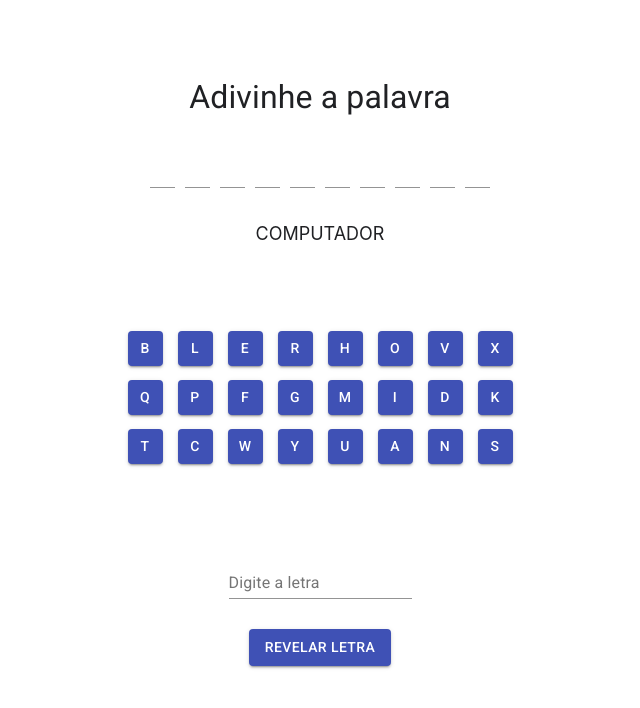
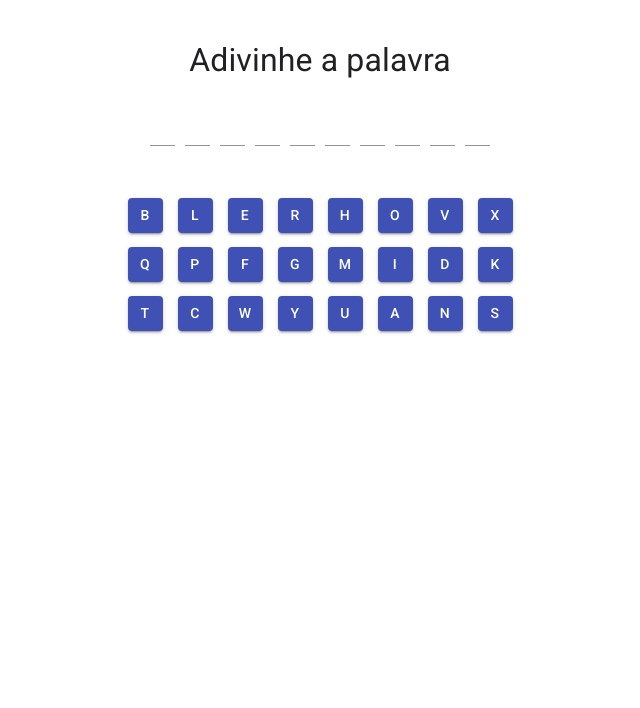
Before and after one commit to brunog2/adivinha-palavra, a React (Create React App) app: page / in a window 1280 px wide. Shown: the top 708 px of the page, without its empty margins (320-960 px from the left). Built offline with nearby package versions, Linux system fonts and the light colour scheme.

Commit message:
Condições de vitória e derrota feitas

```diff
--- a/src/App.css
+++ b/src/App.css
@@ -3,7 +3,7 @@
     max-width: 500px;
     margin-left: auto;
     margin-right: auto;
-    margin-top: 50px;
+    margin-top: 1%;
     border-radius: 10px;
     padding: 15px;
 }
@@ -16,7 +16,7 @@
 .container-caracteres{
     display: flex;
     justify-content: center;
-    margin: 30px;
+    margin-top: 5%;
 }
 
 .container-caracteres .caractere{
@@ -28,13 +28,15 @@
     text-align: center;
     font-size: 18px;
     color: #202124;
-    margin: 30px;
+
 }
 
 .container-bt-letras{
+    margin-top: 8%;
     width: 80%;
     border-radius: 3px;
-    padding: 10%;
+    margin-left: auto;
+    margin-right: auto;
     display: flex;
     justify-content: space-around;
     flex-wrap: wrap;
--- a/src/App.js
+++ b/src/App.js
@@ -20,12 +20,14 @@ class App extends React.Component {
       ],
       alfabeto: 'abcdefghijklmnopqrstuvwxyz',
       palavraAleatoria: "",
-      letrasAleatorias: ""
+      letrasAleatorias: "",
+      chute: "",
+      tentativas: 5
     };
     this.revelarLetra = this.revelarLetra.bind(this);
   };
 
-  componentDidMount() {
+  async componentDidMount() {
     var palavraAleatoria = this.state.palavras[Math.floor(Math.random() * this.state.palavras.length)].toUpperCase();
     var palavraAleatoriaEmbaralhada = palavraAleatoria;
     var palavraAleatoriaEmbaralhadaSemRepeticao = "";
@@ -40,10 +42,15 @@ class App extends React.Component {
 
     for (var character in palavraAleatoria){
       console.log(palavraAleatoria[character], palavraAleatoriaEmbaralhadaSemRepeticao);
+      console.log(character.toString());
+      await this.setState({chute: this.state.chute+character.toString()})
+
       if (!palavraAleatoriaEmbaralhadaSemRepeticao.includes(palavraAleatoria[character])){
         palavraAleatoriaEmbaralhadaSemRepeticao += palavraAleatoria[character];
       }
     }
+
+    console.log(this.state.chute);
 
     console.log(alfabeto)
     var letrasAleatorias = (palavraAleatoriaEmbaralhadaSemRepeticao.split('').sort(function(){return 0.5-Math.random()}).join('') + alfabeto.substring(0,24-palavraAleatoriaEmbaralhadaSemRepeticao.length).split('').sort(function(){return 0.5-Math.random()}).join('')).split('').sort(function(){return 0.5-Math.random()}).join('');
@@ -55,22 +62,43 @@ class App extends React.Component {
 
   };
 
+  verificarSeGanhou(){
+    if (this.state.palavraAleatoria === this.state.chute){
+      alert("Parabéns! Você ganhou! A palavra era: "+this.state.palavraAleatoria);
+      window.location.reload();
+    }
+  }
+
   /*
     Percorrer os nomes, começando com id = 0 e ir comparando com o caractere pra ver se contém na palavra.
     Mostrar a letra em todos os index com id correspondente que o caractere for igual ao selecionado.
   */
-  revelarLetra(char) {
+  async revelarLetra(char) {
 
     var letra = char.caractere.toUpperCase();
-    console.log(letra)
+
+    console.log("Palavra aleatoria: "+this.state.palavraAleatoria);
+    console.log("Chute: "+this.state.chute)
+    if (this.state.tentativas === 0){
+      alert("Você perdeu. A palavra era: "+this.state.palavraAleatoria);
+      window.location.reload();
+    }
+
+    else if(this.state.palavraAleatoria.includes(letra)){
       for (var x = 0; x < this.state.palavraAleatoria.length; x++) {
         var letraDaPalavraSecreta = this.state.palavraAleatoria[x].toUpperCase();
         console.log(letraDaPalavraSecreta, letra)
         if (letra === letraDaPalavraSecreta) {
           document.getElementById(x).value = letra.toUpperCase();
-
+          await this.setState({chute: this.state.chute.replace(x.toString(), letra.toUpperCase())});
+          console.log("Chute "+this.state.chute);
+          this.verificarSeGanhou();
         };
       };
+    } else{
+      alert(`Letra incorreta, te restam ${this.state.tentativas} tentativas`);
+      this.setState({tentativas: this.state.tentativas - 1})
+    }
   };
 
   render() {
@@ -96,10 +124,6 @@ class App extends React.Component {
           ))}
         </div>
 
-        <p className="palavra">
-          {this.state.palavraAleatoria}
-        </p>
-
         <div className="container-bt-letras">
         {this.state.letrasAleatorias.split('').map((caractere, index) => (
             <Button
@@ -114,14 +138,6 @@ class App extends React.Component {
              >{caractere}</Button>
           ))}
         </div>
-
-        <div className="container-bt-txt">
-          <TextField inputProps={{ min: 0, style: { textAlign: 'center' } }} id="letra-digitada" label="Digite a letra"></TextField>
-        </div>
-
-        <div className="container-bt-txt">
-          <Button variant="contained" color="primary" className="revelar" onClick={this.revelarLetra}>Revelar letra</Button>
-        </div>
       </div>
     );
   }
```
Also changed, not shown: 1 other file (tests, documents, lock files or other folders). Lines whose indentation alone changed are shown as unchanged.
